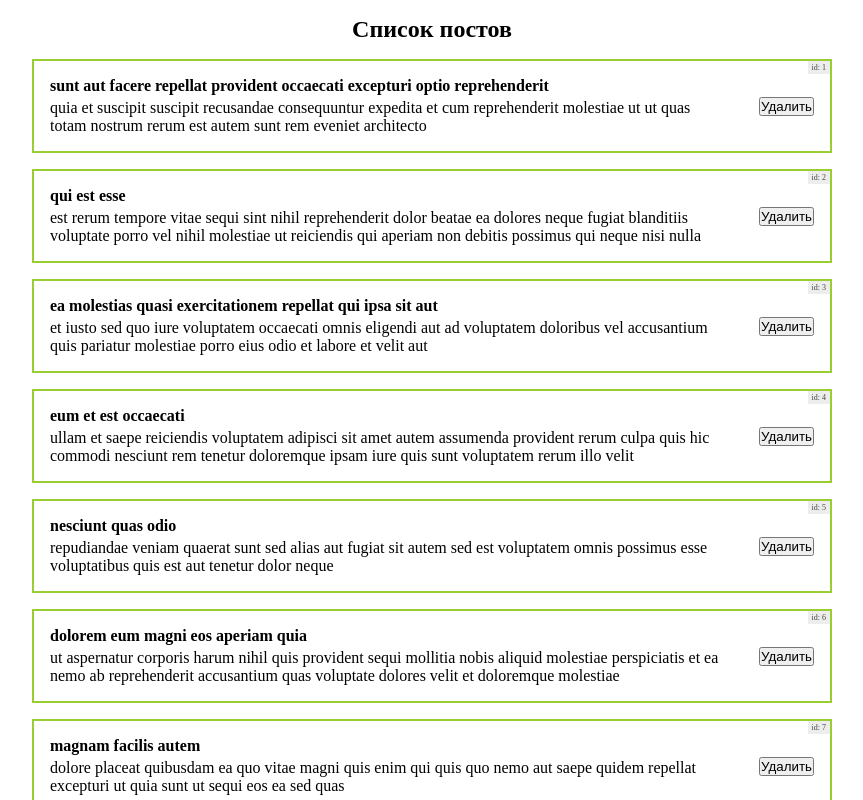
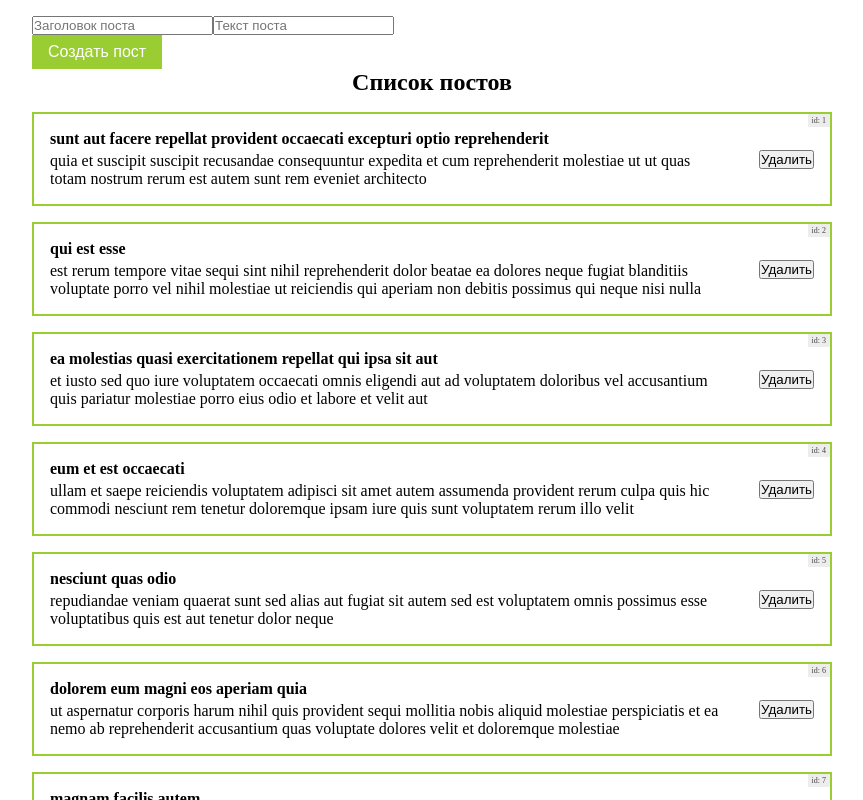
Before and after one commit to hellsgor/ulbi-react-fundamental-course, a React (Vite) app: page / in a window 1280 px wide. Shown: the top 800 px of the page, without its empty margins (208-1071 px from the left). Built offline with nearby package versions, Linux system fonts and the light colour scheme.

Commit message:
Feat[Button]: create component Button

```diff
--- a/src/App.tsx
+++ b/src/App.tsx
@@ -1,10 +1,19 @@
 import { initialPosts } from './assets/data/posts';
 import './styles/App.css';
 import { PostList } from './components/PostList/PostList';
+import { Button } from './components/UI/Button/Button';
 
 export function App() {
   return (
     <div className="App">
+      <form>
+        <input type="text" placeholder="Заголовок поста" />
+        <input type="text" placeholder="Текст поста" />
+        <Button>
+          <span>Создать пост</span>
+        </Button>
+      </form>
+
       <PostList list={initialPosts} title="Список постов" />
     </div>
   );
--- /dev/null
+++ b/src/components/UI/Button/Button.module.css
@@ -0,0 +1,27 @@
+.button {
+  padding: 8px 16px;
+  color: white;
+  background-color: yellowgreen;
+  border: none;
+  font-size: 1rem;
+  outline: none;
+  cursor: pointer;
+  display: flex;
+  align-items: center;
+  column-gap: 4px;
+  transition: background-color 0.3s ease-in-out;
+}
+
+@media (hover: hover) {
+  .button:hover {
+    background-color: #a2e61b;
+  }
+}
+
+.button:active {
+  background-color: #709526;
+}
+
+.button:disabled {
+  background-color: lightgray;
+}
--- /dev/null
+++ b/src/components/UI/Button/Button.tsx
@@ -0,0 +1,14 @@
+import { ButtonHTMLAttributes, FC, ReactNode } from 'react';
+import classes from './Button.module.css';
+
+export interface ButtonProps extends ButtonHTMLAttributes<HTMLButtonElement> {
+  children: ReactNode;
+}
+
+export const Button: FC<ButtonProps> = ({ children, ...props }) => {
+  return (
+    <button className={classes.button} {...props}>
+      {children}
+    </button>
+  );
+};
```
